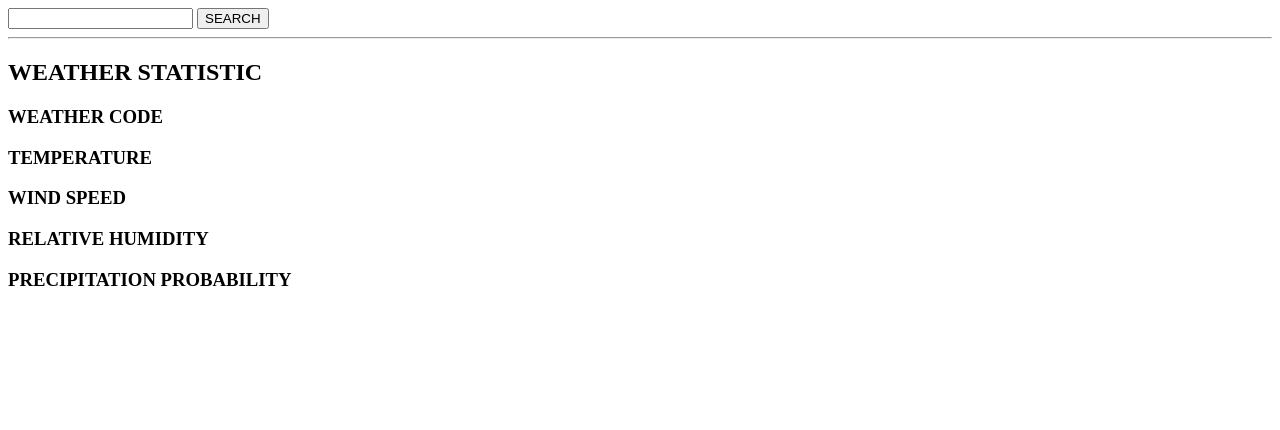
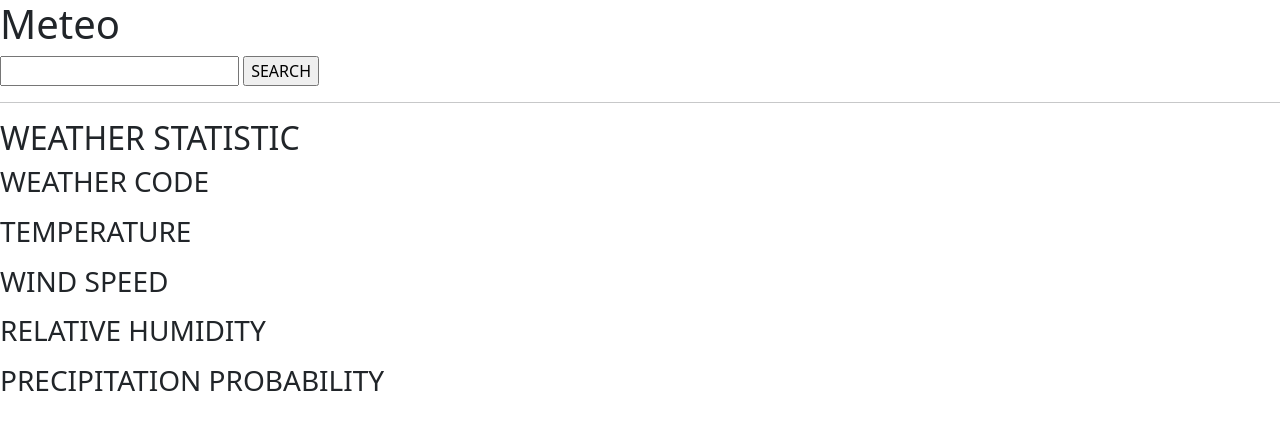
Before and after one commit to Gill2602/weatherSite, a plain HTML site: page index.html in a window 1280 px wide. Drawn offline with nearby package versions, Linux system fonts and the light colour scheme.

Commit message:
Setup Bootstrap

```diff
--- a/index.html
+++ b/index.html
@@ -1,20 +1,16 @@
 <!DOCTYPE html>
-<html lang="en">
-
+<html lang="it">
 <head>
     <meta charset="UTF-8">
     <meta name="viewport" content="width=device-width, initial-scale=1.0">
-    <link rel="stylesheet" href="style.css">
+    <link href="https://cdn.jsdelivr.net/npm/bootstrap@5.2.3/dist/css/bootstrap.min.css" rel="stylesheet" integrity="sha384-rbsA2VBKQhggwzxH7pPCaAqO46MgnOM80zW1RWuH61DGLwZJEdK2Kadq2F9CUG65" crossorigin="anonymous">
     <link rel="shortcut icon" href="files/icons/weatherIcon.ico" type="image/x-icon">
     <title>Document</title>
 </head>
-
 <body>
-
     <header>
-
+        <h1>Meteo</h1>
     </header>
-
     <main>
         <input type="text" id="locationField">
         <input type="button" id="searchButton" value="SEARCH">
@@ -39,13 +35,11 @@
         <p id="precipitationProbabilityField"></p>
 
     </main>
-
     <footer>
 
     </footer>
-
-    <script type="module" src="javascript/backend/index.js<"></script>
-
+    <script src="https://cdn.jsdelivr.net/npm/bootstrap@5.2.3/dist/js/bootstrap.bundle.min.js" integrity="sha384-kenU1KFdBIe4zVF0s0G1M5b4hcpxyD9F7jL+jjXkk+Q2h455rYXK/7HAuoJl+0I4" crossorigin="anonymous"></script>
+    <script type="module" src="javascript/backend/index.js"></script>
 </body>
 
 </html>
```
